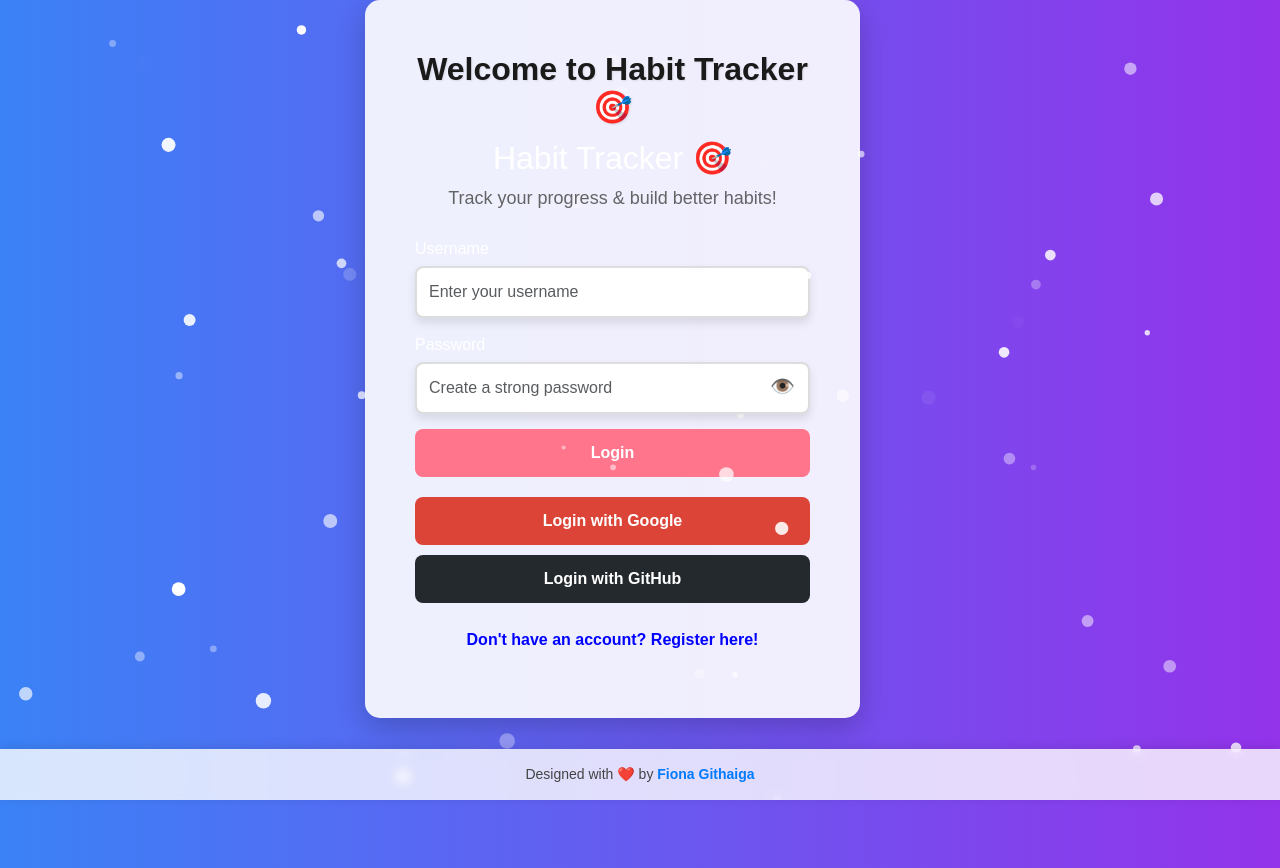
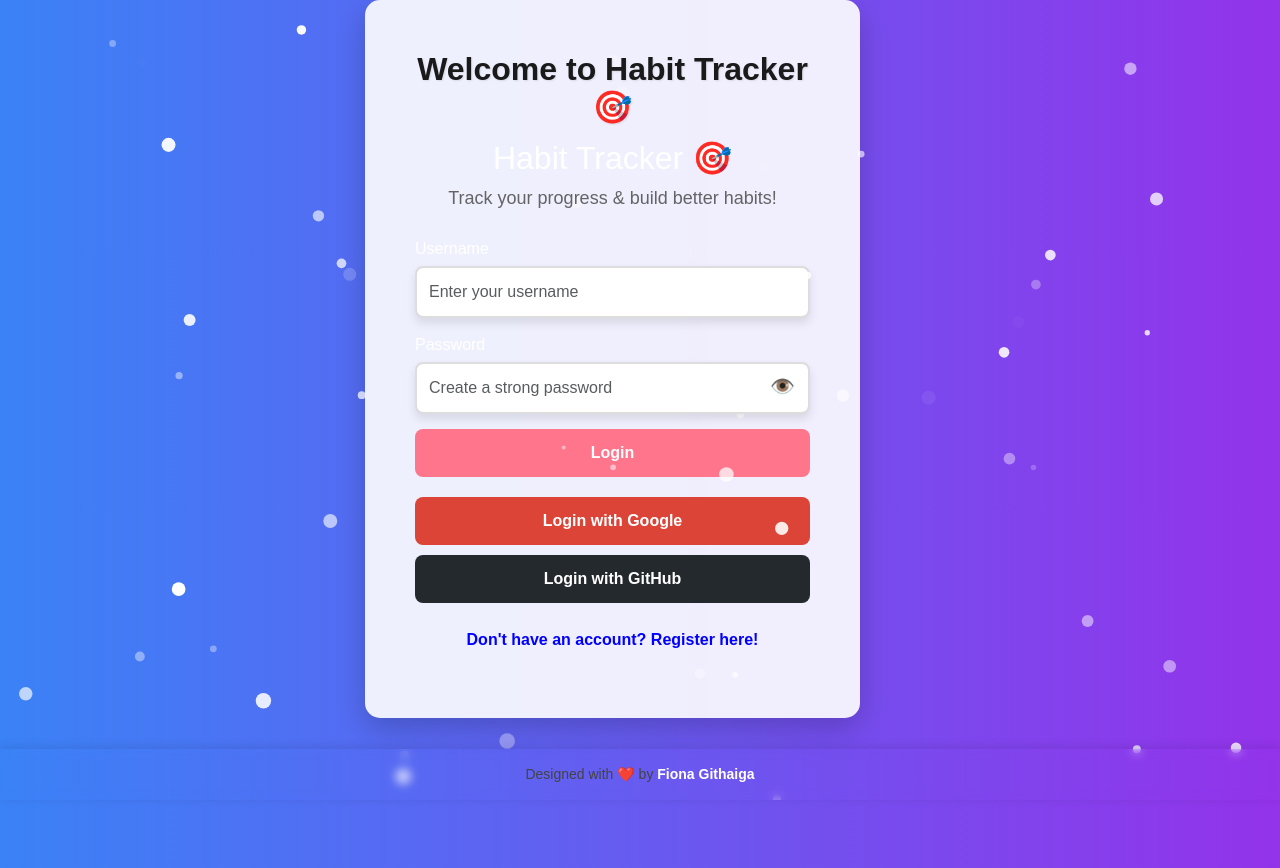
Before and after one commit to FionaG26/habit-tracker, a Vue app in the folder habit-tracker-vue/: page / in a window 1280 px wide. Built offline with nearby package versions, Linux system fonts and the light colour scheme.

Commit message:
Update Auth.vue

```diff
--- a/habit-tracker-vue/src/components/Auth.vue
+++ b/habit-tracker-vue/src/components/Auth.vue
@@ -278,13 +278,12 @@ body {
   font-size: 14px;
   color: #444; /* Slightly darker for better readability */
   padding: 15px 20px;
-  background: rgba(255, 255, 255, 0.8); /* Subtle transparency */
   box-shadow: 0px -2px 10px rgba(0, 0, 0, 0.1); /* Soft top shadow */
   backdrop-filter: blur(5px); /* Modern glassmorphism effect */
 }
 
 .footer-link {
-  color: #007bff; /* More modern blue */
+  color: white;
   text-decoration: none;
   font-weight: 600;
   transition: color 0.3s ease-in-out;
```
